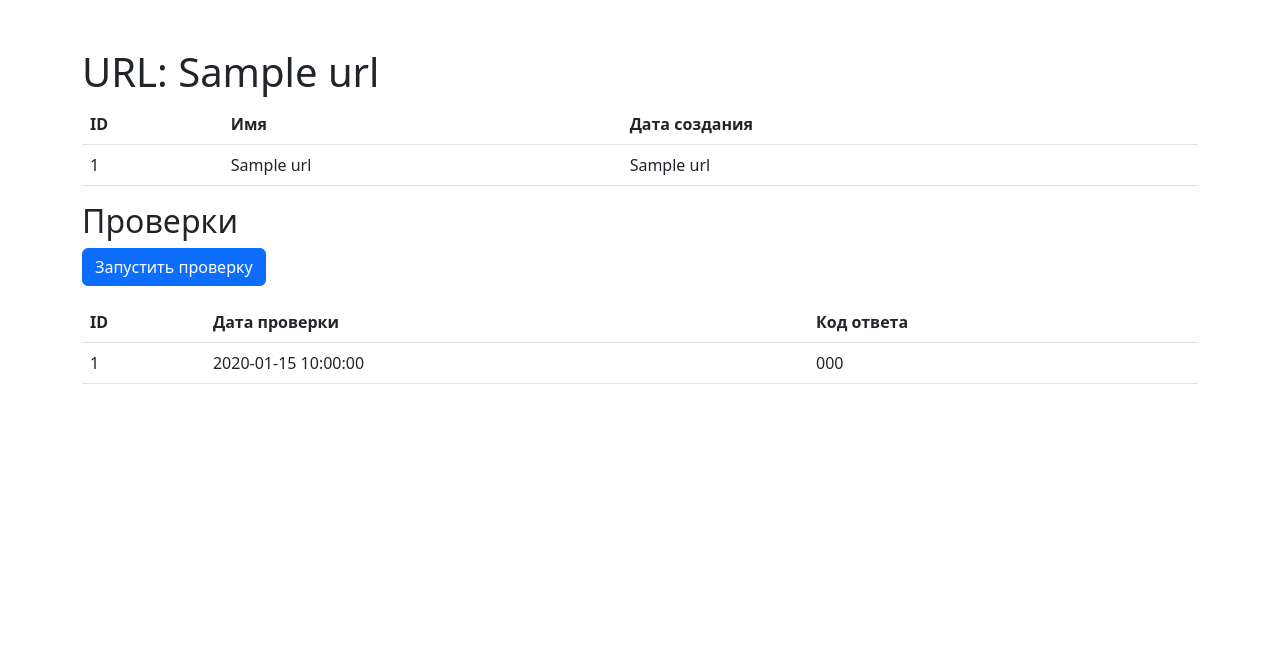
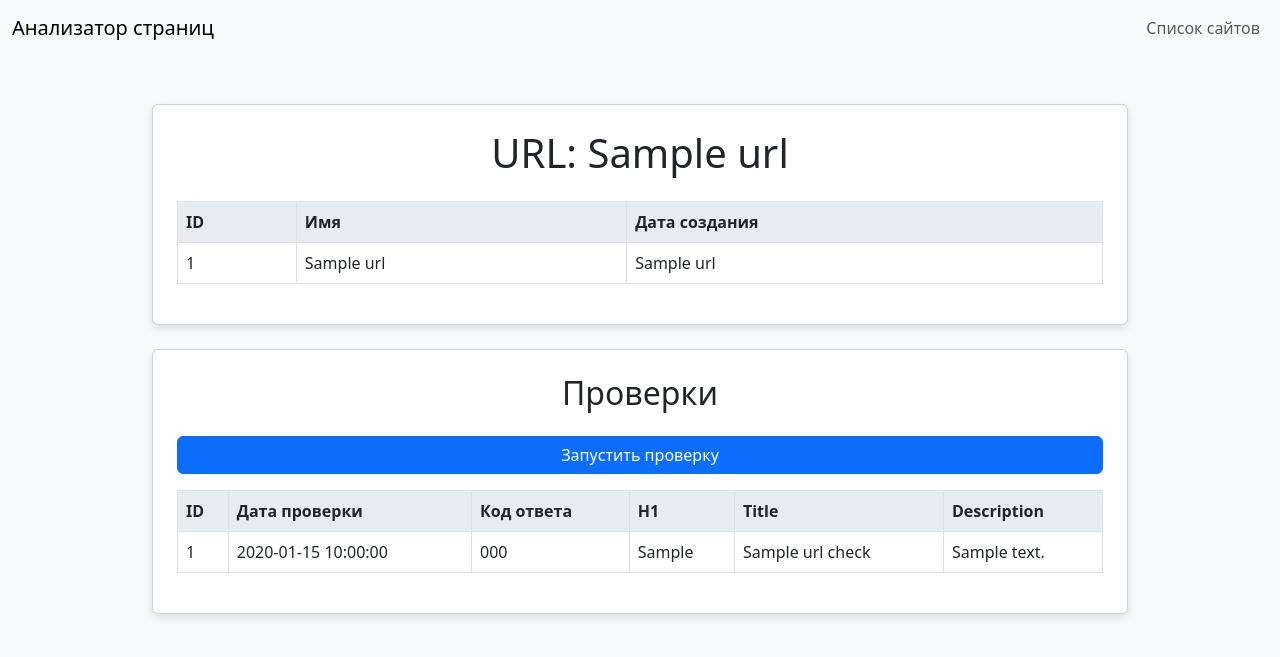
Before and after one commit to Knyazev782/python-project-83, a Flask app: page /urls/1 in a window 1280 px wide. Shown: the top 657 px of the page. Run offline with Flask 2, Linux system fonts and the light colour scheme; a database or web service that is not in the repository returns one stand-in record (values such as "Sample title"); some libraries are stand-ins or nearby versions.

Commit message:
сделал 6 шаг

```diff
--- a/hexlet_code.egg-info/requires.txt
+++ b/hexlet_code.egg-info/requires.txt
@@ -5,3 +5,4 @@ flake8>=6.0.0
 psycopg2-binary>=2.9.0
 validators>=0.20.0
 requests>=2.32.3
+beautifulsoup4>=4.13.3
--- a/page_analyzer/requests.py
+++ b/page_analyzer/requests.py
@@ -2,6 +2,7 @@ from .db import DatabaseConnection
 import datetime
 import psycopg2
 import requests
+from bs4 import BeautifulSoup
 
 
 def check_url_exists(url):
@@ -63,12 +64,14 @@ def get_urls():
             return None
 
 
-def create_check(url_id, status_code):
+def create_check(url_id, status_code, h1, title, description):
     with DatabaseConnection() as db:
         try:
             db.execute("INSERT INTO url_checks"
-                       "(url_id, created_at, status_code) VALUES (%s, %s, %s);",
-                       (url_id, datetime.datetime.now(), status_code))
+                       "(url_id, created_at, status_code, "
+                       "h1, title, description) VALUES (%s, %s, %s, %s, %s, %s);",
+                       (url_id, datetime.datetime.now(),
+                        status_code, h1, title, description))
             return True
         except psycopg2.Error:
             print('Ошибка при создании проверки')
@@ -78,11 +81,13 @@ def create_check(url_id, status_code):
 def get_checks_by_url_id(url_id):
     with DatabaseConnection() as db:
         try:
-            db.execute("SELECT id, created_at, status_code FROM url_checks "
+            db.execute("SELECT id, created_at, status_code, "
+                       "h1, title, description FROM url_checks "
                        "WHERE url_id = %s ORDER BY created_at DESC", (url_id,))
             result = db.fetchall()
             return [(check[0], check[1].strftime('%Y-%m-%d %H:%M:%S')
-            if check[1] else None, check[2]) for check in result]
+            if check[1] else None, check[2], check[3],
+                     check[4], check[5]) for check in result]
         except psycopg2.Error:
             print('Ошибка при получении списка проверок')
             return []
@@ -109,7 +114,22 @@ def check_website(url):
     try:
         response = requests.get(url)
         response.raise_for_status()
-        return response.status_code
+        html = response.text
+        soup = BeautifulSoup(html, 'html.parser')
+        h1_tag = None
+        title_tag = None
+        meta_tag = None
+        if soup.find('h1'):
+            h1_tag = soup.find('h1').get_text(strip=True)
+
+        if soup.find('title'):
+            title_tag = soup.find('title').get_text(strip=True)
+
+        if soup.find('meta', attrs={'name': 'description'}):
+           meta_tag = soup.find('meta',
+                    attrs={'name': 'description'}).get('content')
+
+        return response.status_code, h1_tag, title_tag, meta_tag
     except requests.exceptions.RequestException:
         print('Произошла ошибка получения ответа')
-        return None
+        return None, None, None, None
--- a/page_analyzer/routes/routes.py
+++ b/page_analyzer/routes/routes.py
@@ -84,10 +84,14 @@ def check_url(url_id):
     if url_data is None:
         flash('URL не найден')
         return redirect(url_for('index'))
-    status_code = check_website(url_data[1])
+    check_result = check_website(url_data[1])
+    status_code = check_result[0]
+    h1 = check_result[1]
+    title = check_result[2]
+    description = check_result[3]
     if status_code is None:
         flash("Произошла ошибка при проверке")
-    elif create_check(url_id, status_code):
+    elif create_check(url_id, status_code, h1, title, description):
         flash("Проверка успешно создана")
     else:
         flash("Не удалось создать проверку")
--- a/page_analyzer/templates/url.html
+++ b/page_analyzer/templates/url.html
@@ -5,11 +5,36 @@
   <meta name="viewport" content="width=device-width, initial-scale=1.0">
   <title>URL: {{ url[1] }}</title>
   <link href="https://cdn.jsdelivr.net/npm/bootstrap@5.3.0/dist/css/bootstrap.min.css" rel="stylesheet">
+  <style>
+    body {
+      background-color: #f8f9fa;
+    }
+    .container {
+      max-width: 1000px;
+    }
+    .card {
+      box-shadow: 0 4px 8px rgba(0, 0, 0, 0.1);
+    }
+    .table th {
+      background-color: #e9ecef;
+    }
+  </style>
 </head>
 <body>
+  <!-- Навигационная панель -->
+  <nav class="navbar navbar-expand-lg navbar-light bg-light">
+    <div class="container-fluid">
+      <a class="navbar-brand" href="{{ url_for('index') }}">Анализатор страниц</a>
+      <div class="navbar-nav">
+        <a class="nav-link" href="{{ url_for('list_urls') }}">Список сайтов</a>
+      </div>
+    </div>
+  </nav>
+
   <div class="container mt-5">
-    <h1>URL: {{ url[1] }}</h1>
-    <table class="table">
+    <div class="card p-4 mb-4">
+      <h1 class="text-center mb-4">URL: {{ url[1] }}</h1>
+      <table class="table table-bordered">
         <thead>
           <tr>
             <th scope="col">ID</th>
@@ -25,15 +50,17 @@
           </tr>
         </tbody>
       </table>
+    </div>
 
-    <h2>Проверки</h2>
+    <div class="card p-4">
+      <h2 class="text-center mb-4">Проверки</h2>
       <form method="post" action="{{ url_for('check_url', url_id=url[0]) }}">
-      <input type="submit" class="btn btn-primary" value="Запустить проверку">
+        <button type="submit" class="btn btn-primary w-100 mb-3">Запустить проверку</button>
       </form>
 
       {% with messages = get_flashed_messages() %}
         {% if messages %}
-        <div class="alert alert-info mt-3">
+          <div class="alert alert-info">
             {% for message in messages %}
               {{ message }}<br>
             {% endfor %}
@@ -42,12 +69,15 @@
       {% endwith %}
 
       {% if checks %}
-      <table class="table mt-3" data-test="checks">
+        <table class="table table-bordered" data-test="checks">
           <thead>
             <tr>
               <th>ID</th>
               <th>Дата проверки</th>
               <th>Код ответа</th>
+              <th>H1</th>
+              <th>Title</th>
+              <th>Description</th>
             </tr>
           </thead>
           <tbody>
@@ -56,13 +86,17 @@
                 <td>{{ check[0] }}</td>
                 <td>{{ check[1] if check[1] else '-' }}</td>
                 <td>{{ check[2] if check[2] else '-' }}</td>
+                <td>{{ check[3] if check[3] else '-' }}</td>
+                <td>{{ check[4] if check[4] else '-' }}</td>
+                <td>{{ check[5] if check[5] else '-' }}</td>
               </tr>
             {% endfor %}
           </tbody>
         </table>
       {% else %}
-      <p>Проверки отсутствуют.</p>
+        <p class="text-center">Проверки отсутствуют.</p>
       {% endif %}
+    </div>
   </div>
 </body>
 </html>
--- a/pyproject.toml
+++ b/pyproject.toml
@@ -11,6 +11,7 @@ dependencies = [
     "psycopg2-binary>=2.9.0",
     "validators>=0.20.0",
     "requests>=2.32.3",
+    "beautifulsoup4>=4.13.3",
 ]
 
 [build-system]
```
Also changed, not shown: page_analyzer/templates/index.html (+27 -5 lines), page_analyzer/templates/urls.html (+32 -4 lines), 2 other files. Lines whose indentation alone changed are shown as unchanged.
